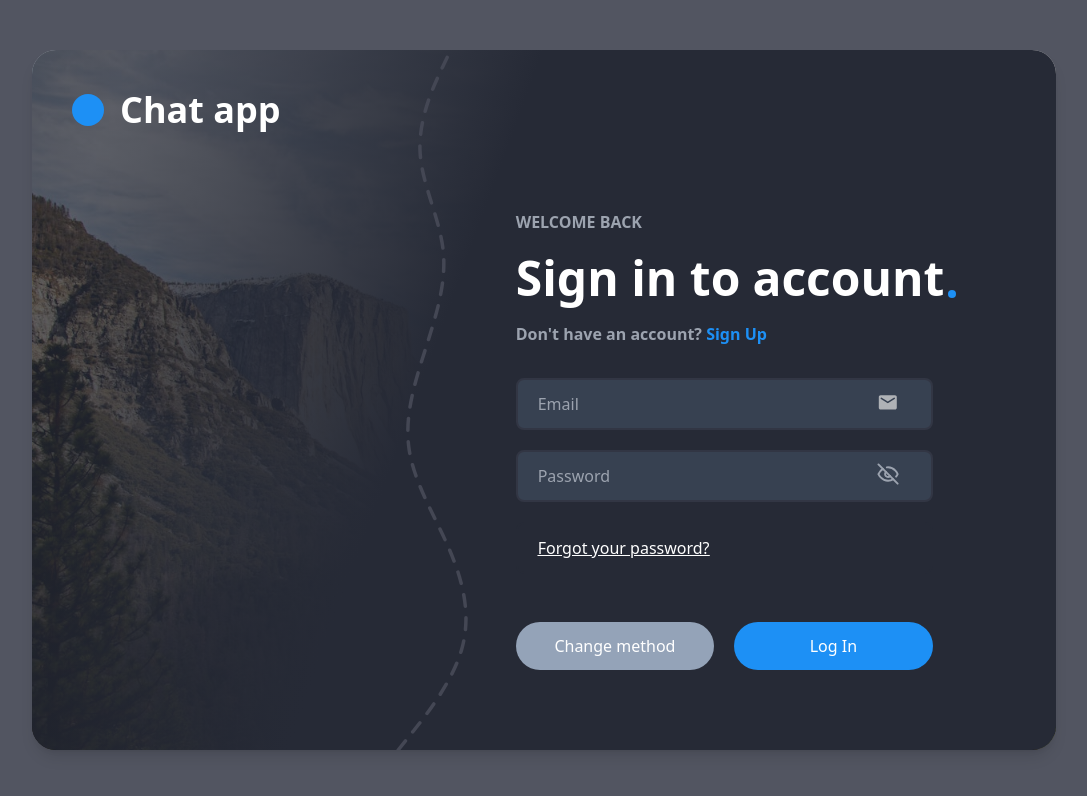
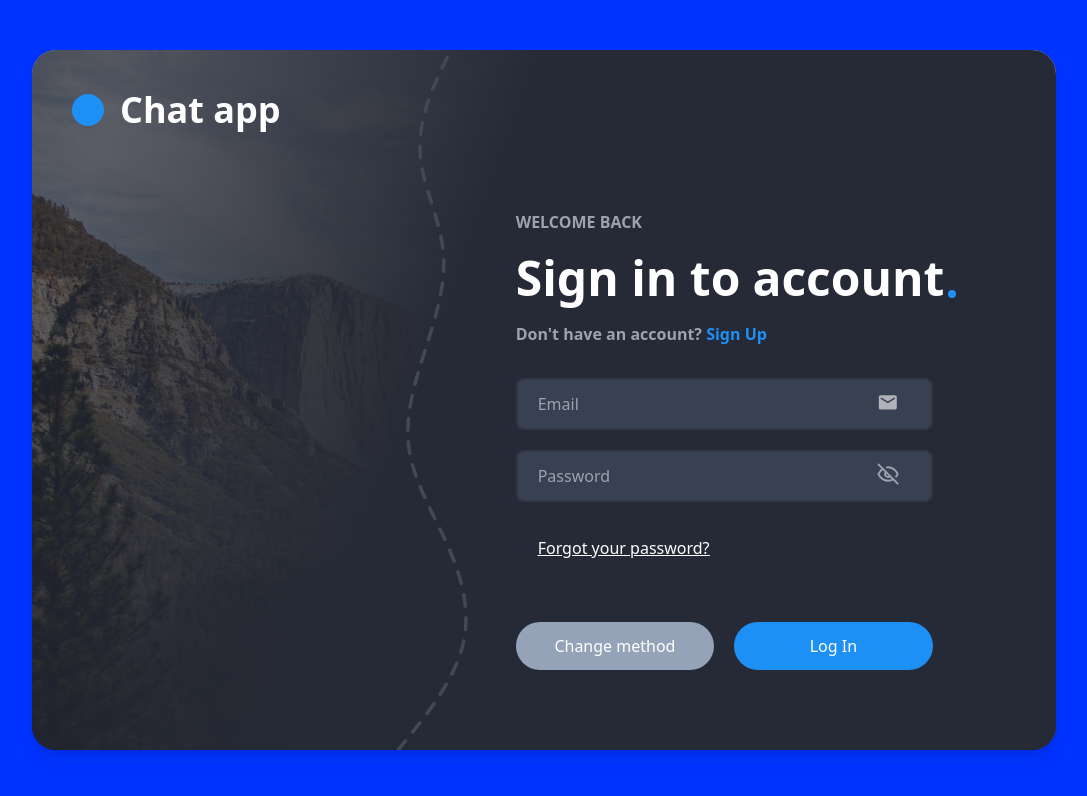
Before and after one commit to m0nt34/chat_application_react, a React (Vite) app in the folder client/: page /sign-in in a window 1280 px wide. Shown: the top 796 px of the page, without its empty margins (96-1183 px from the left). Built offline with nearby package versions, Linux system fonts and the light colour scheme; no server answers.

Commit message:
test commit for background change netlify commit

```diff
--- a/client/src/assets/styles/index.css
+++ b/client/src/assets/styles/index.css
@@ -8,7 +8,7 @@ body {
   justify-content: center;
   min-height: 100vh;
   min-width: 100vw;
-  background-color: #525561;
+  background-color: #0033ff;
 }
 
 #root {
```
